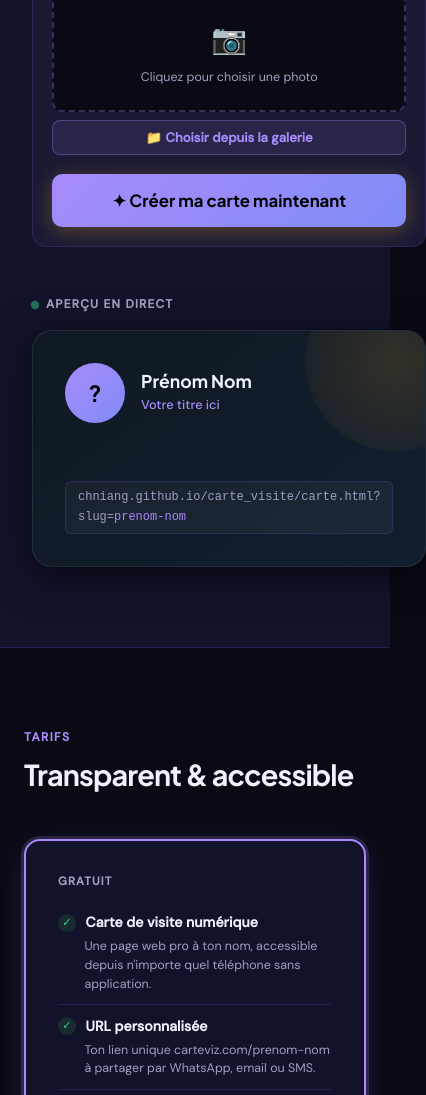
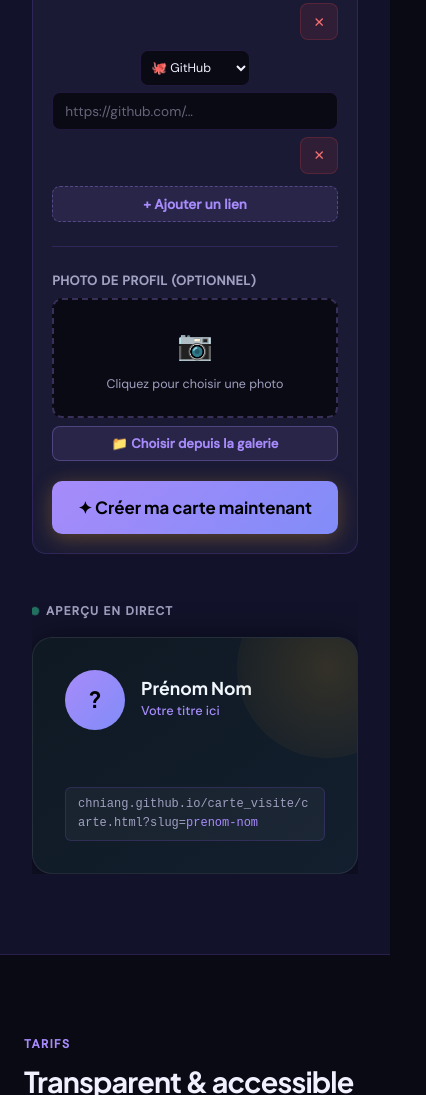
Before and after one commit to chniang/carte_visite, a website: page index_saas.html in a window 390 px wide. Shown: the part 7307-8402 px from the top of the page, 426 px wide, since content can reach past the window. Drawn offline with Linux system fonts and the light colour scheme.

Commit message:
fix: responsive mobile formulaire liens et apercu carte

```diff
--- a/index_saas.html
+++ b/index_saas.html
@@ -53,6 +53,27 @@
       .lien-select { width: 100%; }
       .lien-input { width: 100%; }
       .btn-remove-lien { align-self: flex-end; }
+    }
+
+    /* mobile-overflow-fix-v2 */
+    @media (max-width: 600px) {
+      .preview-sticky { width: 100%; max-width: 100%; overflow: hidden; }
+      .card-preview { width: 100%; max-width: 100%; box-sizing: border-box; }
+      .preview-url {
+        font-size: .72rem; word-break: break-all;
+        overflow-wrap: break-word; white-space: normal;
+      }
+      .lien-row { flex-wrap: wrap; width: 100%; box-sizing: border-box; }
+      .lien-select { width: calc(100% - 44px); flex-shrink: 1; }
+      .lien-input { width: 100%; min-width: 0; box-sizing: border-box; }
+      .btn-remove-lien { flex-shrink: 0; }
+    }
+    @media (max-width: 400px) {
+      .lien-row { flex-direction: column; }
+      .lien-select { width: 100%; }
+      .lien-input { width: 100%; }
+      .form-card { padding: 1rem 0.8rem; }
+      .creator-section { padding: 2.5rem 0.75rem; }
     }
     </style>
 
@@ -472,6 +493,7 @@
       border-radius: 20px; padding: 2rem;
       box-shadow: var(--shadow);
       position: relative; overflow: hidden;
+      max-width: 100%; box-sizing: border-box; width: 100%;
     }
     .card-preview::before {
       content: '';
@@ -1020,7 +1042,7 @@
     }
     .lien-select:focus { border-color: rgba(167,139,250,0.5); }
     .lien-input {
-      flex: 1; background: var(--bg);
+      flex: 1; min-width: 0; background: var(--bg);
       border: 1px solid var(--border); border-radius: 8px;
       color: var(--text); font-family: var(--dm); font-size: .85rem;
       padding: .6rem .85rem; outline: none;
```
